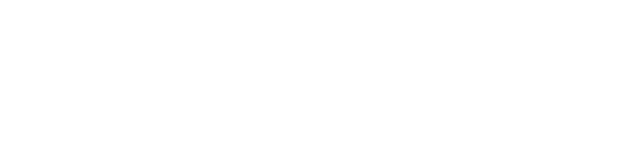
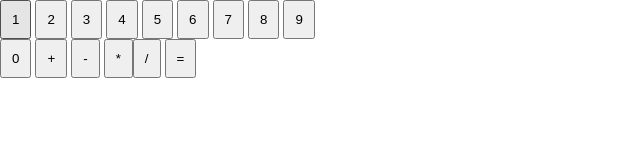
Before and after one commit to 4lokym/calculator-4lokym, a plain HTML site: page index.html in a window 1280 px wide. Shown: the whole page, without its empty margins (0-640 px from the left). Drawn offline with Linux system fonts and the light colour scheme.

Commit message:
Add the calculator's buttons

```diff
--- a/index.html
+++ b/index.html
@@ -6,7 +6,30 @@
         <script src="javascript.js" defer></script>
     </head>
     <body>
-
+        <div class="calculator">
+            <div class="screen"></div>
+            <div class="buttons">
+                <div class="digits">
+                    <button id="one">1</button>
+                    <button id="two">2</button>
+                    <button id="three">3</button>
+                    <button id="four">4</button>
+                    <button id="five">5</button>
+                    <button id="six">6</button>
+                    <button id="seven">7</button>
+                    <button id="eight">8</button>
+                    <button id="nine">9</button>
+                </div>
+                <div class="operators">
+                    <button id="zero">0</button>
+                    <button id="add">+</button>
+                    <button id="sub">-</button>
+                    <button id="mult">*</buttno>
+                    <button id="div">/</button>
+                    <button id="equals">=</button>
+                </div>
+            </div>
+        </div>
     </body>
 
 </html>
--- a/style.css
+++ b/style.css
@@ -2,3 +2,7 @@
     margin: 0;
     padding: 0;
 }
+
+button{
+    padding: 10px;
+}
```
